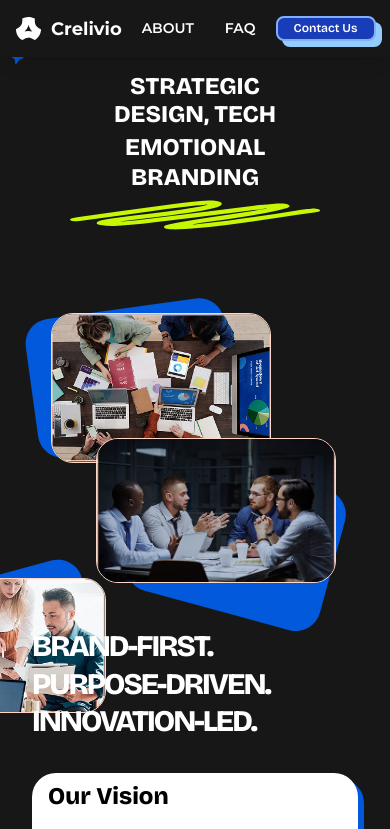
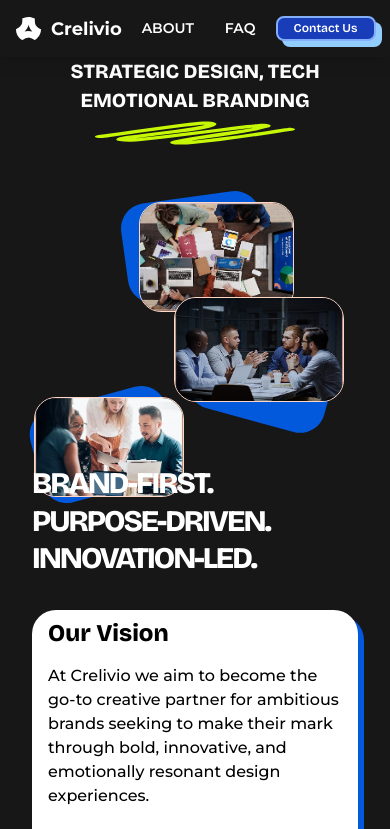
Before and after one commit to Crelivio/OfficialWebsite, a Next.js app: page / in a window 390 px wide. Shown: the top 829 px of the page. Built offline with nearby package versions, Linux system fonts and the light colour scheme.

Commit message:
Responsive and style updates in BrandingSection

```diff
--- a/app/Section/BrandingSection.tsx
+++ b/app/Section/BrandingSection.tsx
@@ -4,57 +4,60 @@ const BrandingSection = () => {
   const imageCards = [
     {
       bgClasses:
-        "w-[200px] h-[140px] sm:w-[250px] sm:h-[180px] lg:w-[345px] lg:h-[241px] top-[30px] sm:top-[40px] lg:top-[50px] left-[15px] sm:left-[20px] lg:left-[30px] rotate-[-7.85deg]",
-      imgClasses: "w-[220px] h-[150px] sm:w-[270px] sm:h-[190px] lg:w-[374px] lg:h-[251px] top-[35px] sm:top-[45px] lg:top-[55px] left-[35px] sm:left-[45px] lg:left-[58px]",
+        "w-[140px] h-[100px] sm:w-[180px] sm:h-[130px] md:w-[220px] md:h-[160px] lg:w-[345px] lg:h-[241px] top-[20px] sm:top-[25px] md:top-[30px] lg:top-[50px] left-[10px] sm:left-[15px] md:left-[20px] lg:left-[30px] rotate-[-7.85deg]",
+      imgClasses: "w-[155px] h-[110px] sm:w-[195px] sm:h-[140px] md:w-[235px] md:h-[170px] lg:w-[374px] lg:h-[251px] top-[25px] sm:top-[30px] md:top-[35px] lg:top-[55px] left-[25px] sm:left-[30px] md:left-[35px] lg:left-[58px]",
       src: "/Image/card1.png",
       alt: "Image",
     },
     {
-      bgClasses: "w-[200px] h-[145px] sm:w-[250px] sm:h-[185px] lg:w-[340px] lg:h-[245px] top-[190px] sm:top-[250px] lg:top-[316px] left-[120px] sm:left-[150px] lg:left-[190px] rotate-[15.24deg]",
-      imgClasses: "w-[240px] h-[145px] sm:w-[300px] sm:h-[185px] lg:w-[420px] lg:h-[245px] top-[160px] sm:top-[220px] lg:top-[280px] left-[80px] sm:left-[95px] lg:left-[110px]",
+      bgClasses: "w-[140px] h-[105px] sm:w-[180px] sm:h-[135px] md:w-[220px] md:h-[165px] lg:w-[340px] lg:h-[245px] top-[140px] sm:top-[170] md:top-[200px] lg:top-[316px] left-[80px] sm:left-[100px] md:left-[120px] lg:left-[190px] rotate-[15.24deg]",
+      imgClasses: "w-[170px] h-[105px] sm:w-[210px] sm:h-[135px] md:w-[250px] md:h-[165px] lg:w-[420px] lg:h-[245px] top-[120px] sm:top-[150px] md:top-[180px] lg:top-[280px] left-[60px] sm:left-[75px] md:left-[90px] lg:left-[110px]",
       src: "/Image/card2.png",
       alt: "Image",
     },
     {
       bgClasses:
-        "w-[200px] h-[130px] sm:w-[250px] sm:h-[170px] lg:w-[334px] lg:h-[221px] top-[300px] sm:top-[380px] lg:top-[430px] left-[-120px] sm:left-[-150px] lg:left-[-210px] rotate-[-15.27deg]",
-      imgClasses: "w-[210px] h-[135px] sm:w-[260px] sm:h-[175px] lg:w-[346px] lg:h-[226px] top-[300px] sm:top-[380px] lg:top-[430px] left-[-120px] sm:left-[-150px] lg:left-[-210px]",
+        "w-[140px] h-[95px] sm:w-[180px] sm:h-[125px] md:w-[220px] md:h-[155px] lg:w-[334px] lg:h-[221px] top-[220px] sm:top-[270px] md:top-[320px] lg:top-[430px] left-[-80px] sm:left-[-100px] md:left-[-120px] lg:left-[-210px] rotate-[-15.27deg]",
+      imgClasses: "w-[150px] h-[100px] sm:w-[190px] sm:h-[130px] md:w-[230px] md:h-[160px] lg:w-[346px] lg:h-[226px] top-[220px] sm:top-[270px] md:top-[320px] lg:top-[430px] left-[-80px] sm:left-[-100px] md:left-[-120px] lg:left-[-210px]",
       src: "/Image/card3.png",
       alt: "Image",
     },
   ];
 
   return (
-    <section className="w-full min-h-[500px] sm:min-h-[600px] lg:min-h-[750px] xl:min-h-[850px] relative overflow-visible pb-4 sm:pb-6 lg:pb-10 mt-8 sm:mt-10 lg:mt-12">
+  <section className="w-full min-h-[400px] sm:min-h-[450px] md:min-h-[500px] lg:min-h-[750px] xl:min-h-[850px] relative overflow-visible pb-4 sm:pb-6 lg:pb-10 mt-6 sm:mt-8 md:mt-10 lg:mt-6 xl:mt-8">
       <div className="max-w-7xl mx-auto px-4 sm:px-6 lg:px-10 xl:px-20 relative h-full">
-        <div className="grid lg:grid-cols-2 items-center h-full gap-8 lg:gap-0">
+        <div className="grid lg:grid-cols-2 items-center h-full gap-6 md:gap-8 lg:gap-0">
           {/* Left side - Text content */}
-          <div className="flex flex-col order-1 lg:order-1 text-center lg:text-left">
+          <div className="flex flex-col order-1 lg:order-1 text-center lg:text-left px-2 sm:px-0">
             <img
-              className="w-[30px] h-[32px] sm:w-[35px] sm:h-[37px] lg:w-[40px] lg:h-[42px] -ml-4 sm:-ml-6 lg:-ml-8 mx-auto lg:mx-0"
+              className="w-[25px] h-[27px] sm:w-[30px] sm:h-[32px] md:w-[35px] md:h-[37px] lg:w-[40px] lg:h-[42px] -ml-2 sm:-ml-4 md:-ml-6 lg:-ml-8 mx-auto lg:mx-0"
               alt="Vector"
               src="/Icon/bg-vector.svg"
             />
 
-            <h1 className="font-display font-extrabold text-[#ffffff] text-[24px] sm:text-[36px] lg:text-5xl xl:text-6xl leading-[28px] sm:leading-[42px] lg:leading-[50px] xl:leading-[60px] mt-2">
-              STRATEGIC <br />
+            <h1 className="font-display font-extrabold text-[#ffffff] text-[20px] sm:text-[28px] md:text-[32px] lg:text-5xl xl:text-6xl leading-[24px] sm:leading-[32px] md:leading-[38px] lg:leading-[50px] xl:leading-[60px] mt-2">
+              STRATEGIC
               DESIGN, TECH
             </h1>
 
-            <h2 className="font-display font-extrabold text-[#ffffff] text-[24px] sm:text-[36px] lg:text-5xl xl:text-6xl leading-[30px] sm:leading-[42px] lg:leading-[54px] xl:leading-[64px] mt-1">
-              EMOTIONAL <br />
+            <h2 className="font-display font-extrabold text-[#ffffff] text-[20px] sm:text-[28px] md:text-[32px] lg:text-5xl xl:text-6xl leading-[26px] sm:leading-[34px] md:leading-[40px] lg:leading-[54px] xl:leading-[64px] mt-1">
+              EMOTIONAL
               BRANDING
             </h2>
 
             <img
-              className="w-[250px] sm:w-[320px] lg:w-[417px] h-[30px] sm:h-[40px] lg:h-12 mt-2 mx-auto lg:mx-0"
+              className="w-[200px] sm:w-[260px] md:w-[300px] lg:w-[417px] h-[24px] sm:h-[32px] md:h-[36px] lg:h-12 mt-2 mx-auto lg:mx-0"
               alt="Vector"
               src="/Icon/underline.svg"
             />
           </div>
 
           {/* Right side - Image cards */}
-          <div className="relative h-[350px] sm:h-[400px] lg:h-[440px] xl:h-[480px] order-2 lg:order-2 top-4 sm:top-6 lg:top-14 right-0 sm:right-5 lg:right-15">
+          <div
+            className="relative h-[280px] sm:h-[320px] md:h-[360px] lg:h-[440px] xl:h-[480px] order-2 lg:order-2 top-2 sm:top-4 md:top-6 lg:top-14 right-0 sm:right-2 md:right-4 lg:right-15 flex justify-end"
+          >
+            <div className="relative w-[260px] sm:w-[320px] md:w-[400px] lg:w-full flex justify-center">
               {imageCards.map((card, index) => (
                 <React.Fragment key={index}>
                   <div
@@ -70,6 +73,7 @@ const BrandingSection = () => {
             </div>
           </div>
         </div>
+      </div>
     </section>
   );
 };
```
Lines whose indentation alone changed are shown as unchanged.
